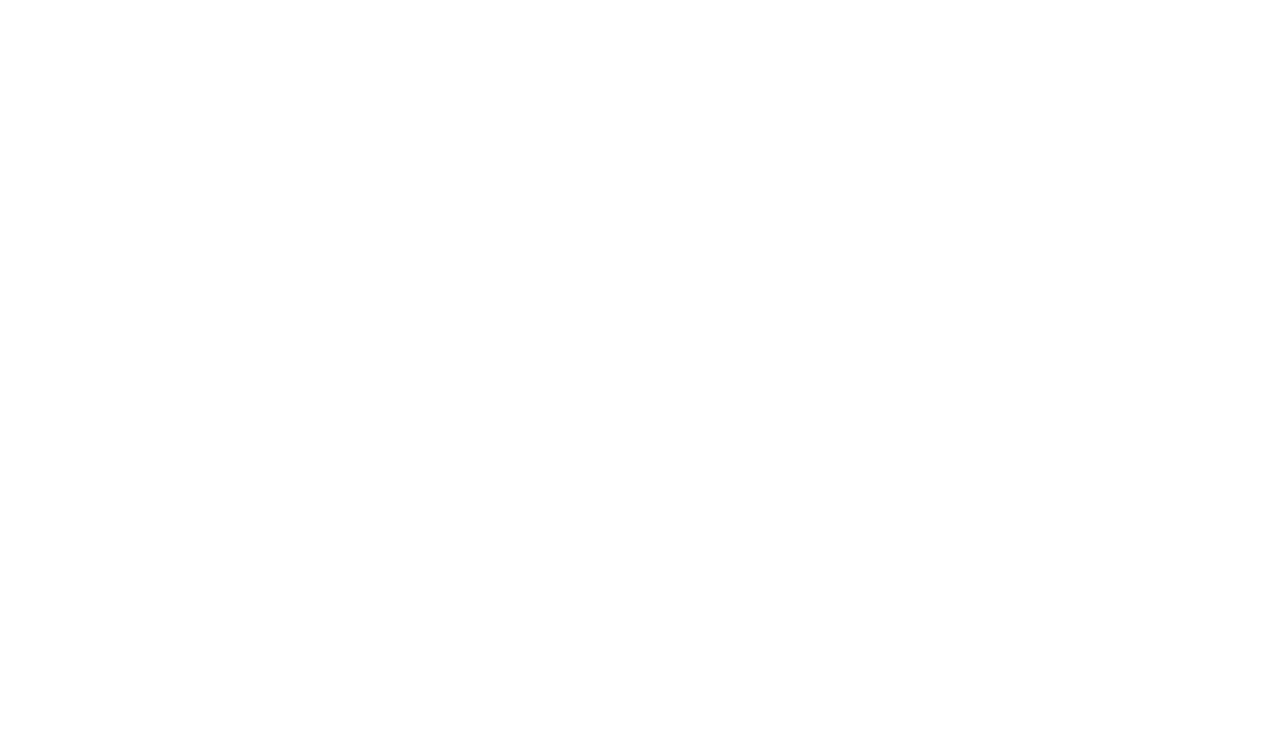
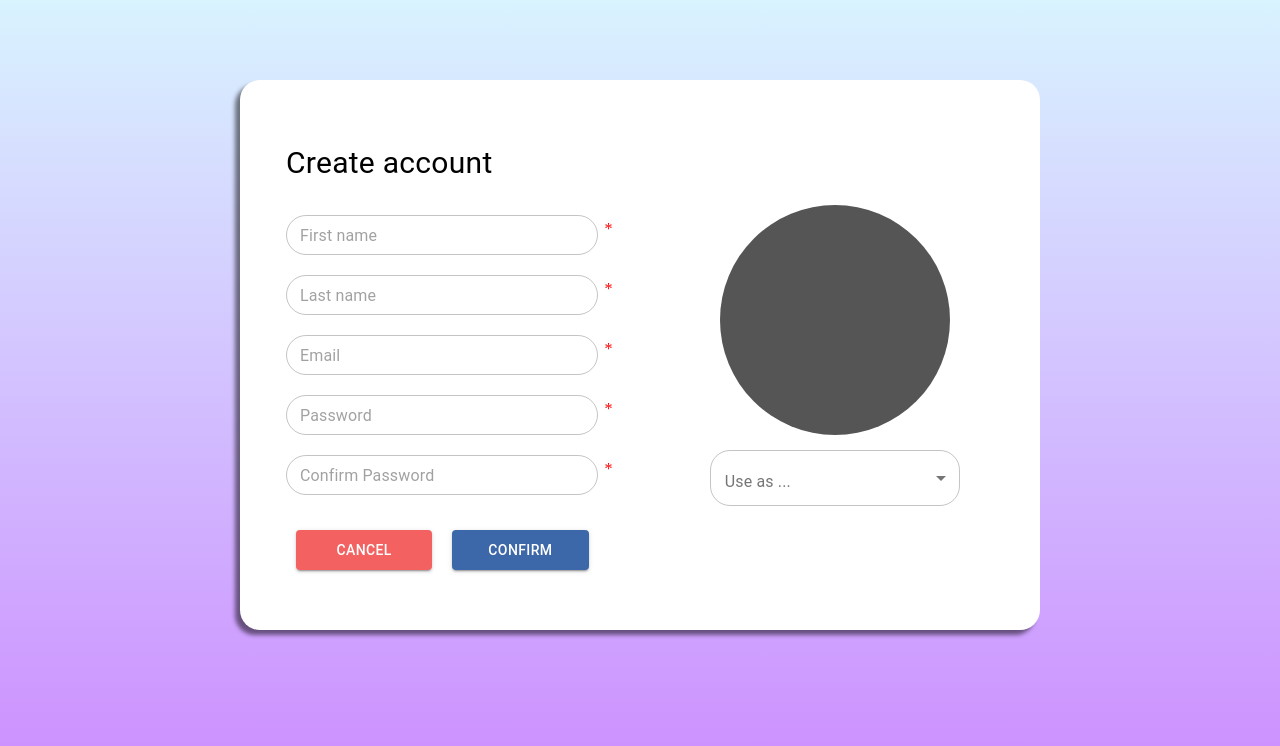
Before and after one commit to nxNghia/MOW, a React (Create React App) app in the folder client/: page /signup in a window 1280 px wide. Shown: the top 746 px of the page. Built offline with nearby package versions, Linux system fonts and the light colour scheme.

Commit message:
add-sign-up
add-modal

```diff
--- a/client/src/Shared/Pages/Authenticate/Sign-up/index.js
+++ b/client/src/Shared/Pages/Authenticate/Sign-up/index.js
@@ -1,9 +1,80 @@
-import { Box } from "@material-ui/core";
+import { Box, Button, TextField, Typography, MenuItem, Select, FormControl, InputLabel, Container } from '@material-ui/core';
+import { useState } from 'react';
+import Modal from '@material-ui/core/Modal';
+import './style.css';
 
 const SignUp = () => {
+    const [open, setOpen] = useState(false);
+
+    const handleOpen = () => {
+    setOpen(true);
+    };
+
+    const handleClose = () => {
+    setOpen(false);
+    };
     return (
-        <Box>
-
+        <Box className='container-sign-up'>
+            <Box className='form-container-sign-up'>
+                <Box className='input-field'>
+                    <Box className='left-container'>
+                        <Typography className='form-title'>Create account</Typography>
+                        <form  className='require-input-form'>
+                            <TextField className='require-form-field' size='small' variant='outlined' placeholder='First name' />
+                        </form>
+                        <form className='require-input-form'>
+                            <TextField className='require-form-field' size='small' variant='outlined' placeholder='Last name' />
+                        </form>
+                        <form className='require-input-form'>
+                            <TextField className='require-form-field' size='small' variant='outlined' placeholder='Email' />
+                        </form>
+                        <form className='require-input-form'>
+                            <TextField className='require-form-field' size='small' variant='outlined' placeholder='Password' />
+                        </form>
+                        <form className='require-input-form'>
+                            <TextField className='require-form-field' size='small' variant='outlined' placeholder='Confirm Password' />
+                        </form>
+                        <Box>
+                            <Button variant='contained' className='submit-button cancel-submit'>
+                                CANCEL
+                            </Button>
+                            <Button variant='contained' className='submit-button confirm-submit' onClick={handleOpen}>
+                                CONFIRM
+                            </Button>
+                        </Box>
+                    </Box>
+                    <Box className='right-container'>
+                        <div className='avatar-box'></div>
+                        <FormControl className="Drop-down">
+                            <InputLabel className='place-holder'>Use as ... </InputLabel>
+                            <Select
+                                labelId="demo-simple-select-label"
+                                id="demo-simple-select"
+                                variant="outlined">
+                                <MenuItem value={1}>Developer</MenuItem>
+                                <MenuItem value={2}>Project manager</MenuItem>
+                                <MenuItem value={3}>Bridge engineer</MenuItem>
+                                <MenuItem value={4}>QA</MenuItem>
+                                <MenuItem value={5}>Other...</MenuItem>
+                            </Select>
+                        </FormControl>
+                    </Box>
+                </Box>
+            </Box>
+            <Modal
+                open={open}
+                onClose={handleClose}
+                aria-labelledby="simple-modal-title"
+                aria-describedby="simple-modal-description"
+            >
+                <Box className='confirm-email-box'>
+                    <Typography className='notication'>Check your email for confirmation code</Typography>
+                    <TextField className='input-code-field' size='small' variant='outlined' placeholder='Verification code' />
+                    <Button variant='contained' className='submit-button send-button'>
+                        Resend
+                    </Button>
+                </Box>
+            </Modal>
         </Box>
     )
 }
--- /dev/null
+++ b/client/src/Shared/Pages/Authenticate/Sign-up/style.css
@@ -0,0 +1,137 @@
+*{
+  padding: 0;
+}
+.container-sign-up {
+  background: linear-gradient(
+    180deg,
+    rgba(159, 225, 254, 0.4) 0%,
+    #cc8bff 100%
+  );
+  height: 100%;
+  width: 100%;
+  position: relative;
+  padding-top: 80px;
+  box-sizing: border-box;
+}
+
+.form-container-sign-up {
+  background: #ffffff;
+  margin: auto;
+  width: 800px;
+  height: 550px;
+  display: flex;
+  flex-direction: column;
+  padding-left: 46px;
+  padding-right: 46px;
+  padding-top: 60px;
+  align-items: center;
+  box-sizing: border-box;
+  border-radius: 20px;
+  box-shadow: -5px 5px 4px rgba(0, 0, 0, 0.5);
+}
+.input-field {
+  width: 100%;
+  display: flex;
+  justify-content: space-between;
+  align-items: center;
+}
+.left-container {
+  width: 55%;
+}
+.right-container {
+  display: flex;
+  flex-direction: column;
+  align-items: center;
+  width: 45%;
+}
+.avatar-box {
+  width: 230px;
+  height: 230px;
+  background: #555555;
+  border-radius: 50%;
+  margin-bottom: 15px;
+}
+.require-input-form {
+  margin-bottom: 20px;
+  margin-top: 20px;
+}
+.require-form-field {
+  width: 70%;
+  position: relative;
+}
+.require-form-field::before {
+  content: '*';
+  position: absolute;
+  right: -15px;
+  color: red;
+  top: 5px;
+}
+.Drop-down{
+  min-width: 250px !important;
+}
+.Drop-down > .MuiFormLabel-root {
+  margin-left: 15px;
+}
+.Drop-down:active  .MuiFormLabel-root{
+  display: none !important;
+}
+.require-input-form div,
+.Drop-down div {
+  border-radius: 20px;
+}
+
+.require-input-form > .MuiFormControl-root {
+  width: 80%;
+}
+
+.form-title {
+  font-size: 30px !important;
+  margin-bottom: 30px !important;
+}
+
+
+.submit-button {
+
+  width: 35%;
+  height: 40px;
+  margin: 15px 10px 0 !important;
+  color: #ffffff !important;
+}
+
+.sign-up-link {
+  cursor: pointer;
+  margin-top: 50px;
+  font-weight: bold;
+}
+.cancel-submit {
+  background-color: #F36161 !important;
+}
+.confirm-submit {
+  background-color: #3C67A9 !important;
+}
+.confirm-email-box {
+  width: 450px;
+  height: 170px;
+  background: #ffffff;
+  margin: auto;
+  margin-top: 250px;
+  border: 1px solid #222222;
+  border-radius: 10px;
+  /* text-align: center; */
+  padding-top: 20px;
+  display: flex;
+  justify-content: center;
+  align-items: center;
+  flex-direction: column;
+  /* position: absolute; */
+}
+.notication {
+  font-size: 20px !important;
+  margin-bottom: 15px !important;
+}
+.input-code-field {
+  width: 70% !important;
+}
+.send-button {
+  background-color: #F36161 !important;
+}
```
Also changed, not shown: 1 other file (tests, documents, lock files or other folders).
